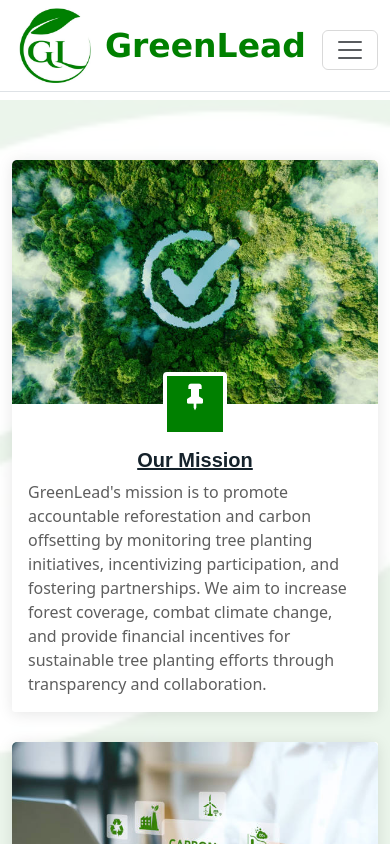
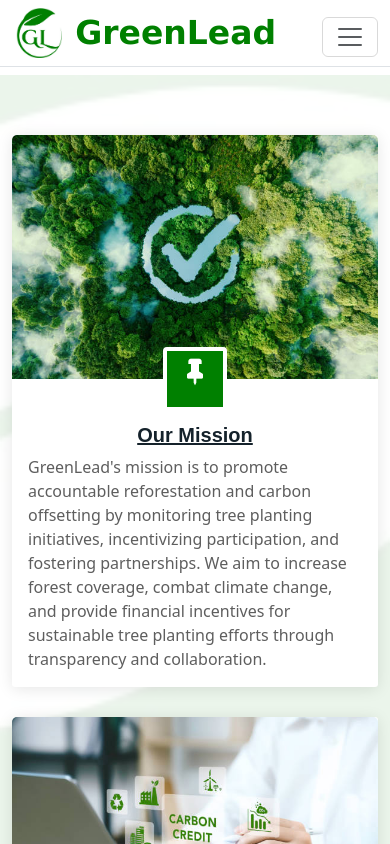
Before and after one commit to Collins07/GreenLead-design, a plain HTML site: page html/about.html in a window 390 px wide. Shown: the top 844 px of the page. Drawn offline with nearby package versions, Linux system fonts and the light colour scheme; a script that the page names is missing.

Commit message:
media queries

```diff
--- a/css/about.css
+++ b/css/about.css
@@ -1,3 +1,20 @@
+ /* Media querries */
+ @media only screen and (max-width: 600px) {
+
+  #logo{
+      margin-left:5px;
+     font-size: 25px;
+
+  }
+  #logo-img{
+   height: 50px;
+   width: 50px;
+  }
+
+
+
+ }
+
 
 body {
     font-family: "Open Sans", sans-serif;
--- a/css/farmers.css
+++ b/css/farmers.css
@@ -255,3 +255,20 @@ a{
 
 
   }
+
+  /* Media querries */
+@media only screen and (max-width: 600px) {
+
+   #logo{
+       margin-left:5px;
+      font-size: 25px;
+
+   }
+   #logo-img{
+    height: 50px;
+    width: 50px;
+   }
+
+
+
+  }
--- a/html/about.html
+++ b/html/about.html
@@ -21,7 +21,7 @@
     <nav class="navbar navbar-expand-lg" id="navigation" >
         <div class="container border-bottom">
           <a href="../index.html" class="d-flex align-items-center col-md-3 mb-2 mb-md-0 text-dark text-decoration-none">
-            <img src="../img/greenlg1.jpg" alt="" class="bi me-2" width="85" height="75" role="img" >
+            <img id="logo-img" src="../img/greenlg1.jpg" alt="" class="bi me-2" width="85" height="75" role="img" >
           <span id="logo" class="">GreenLead</span>
         </a>
 
--- a/index.css
+++ b/index.css
@@ -56,6 +56,23 @@
     font-size: 33px;
     font-family: 'Lucida Sans', 'Lucida Sans Regular', 'Lucida Grande', 'Lucida Sans Unicode', Geneva, Verdana, sans-serif;
   }
+
+   /* Media querries */
+@media only screen and (max-width: 600px) {
+
+  #logo{
+      margin-left:5px;
+     font-size: 25px;
+
+  }
+  #logo-img{
+   height: 50px;
+   width: 50px;
+  }
+
+
+
+ }
 
 
 
```
Also changed, not shown: html/farmers.html (+1 -1 lines), index.html (+1 -1 lines).
